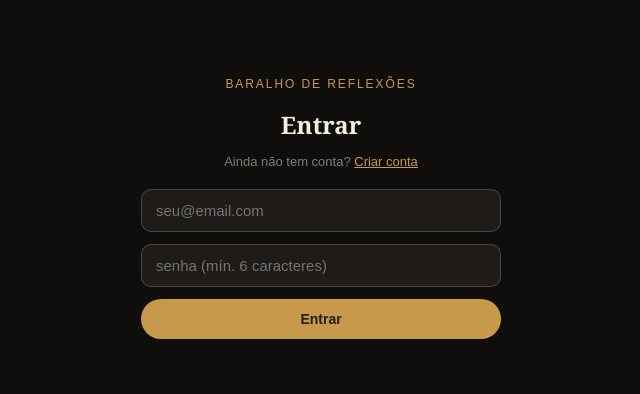
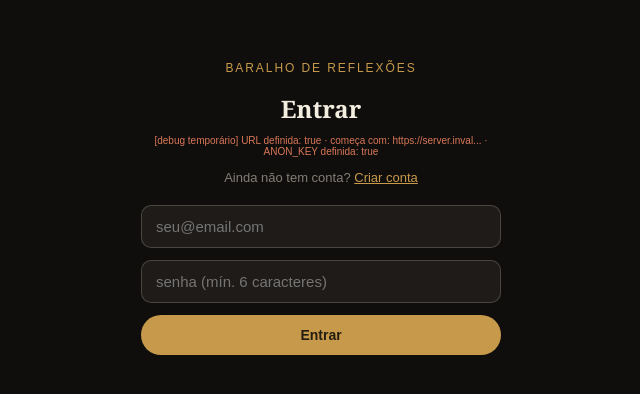
Before and after one commit to decaninii/baralho-reflexoes, a Next.js app: page /login in a window 1280 px wide. Shown: the part 192-586 px from the top of the page, without its empty margins (319-959 px from the left). Built offline with nearby package versions, Linux system fonts and the light colour scheme; no server answers.

Commit message:
buscando forma de entender o problema para criar a conta

```diff
--- a/app/login/page.js
+++ b/app/login/page.js
@@ -45,6 +45,9 @@ export default function LoginPage() {
         <h1 style={{ fontFamily: 'Georgia, serif', fontSize: 24, marginBottom: 6 }}>
           {mode === 'signup' ? 'Criar conta' : 'Entrar'}
         </h1>
+        <p style={{ fontSize: 10, color: '#D97757', marginBottom: 8 }}>
+          [debug temporário] URL definida: {String(Boolean(process.env.NEXT_PUBLIC_SUPABASE_URL))} · começa com: {(process.env.NEXT_PUBLIC_SUPABASE_URL || 'undefined').slice(0, 20)}... · ANON_KEY definida: {String(Boolean(process.env.NEXT_PUBLIC_SUPABASE_ANON_KEY))}
+        </p>
         <p style={{ fontSize: 13, color: 'rgba(244,238,224,0.5)', marginBottom: 20 }}>
           {mode === 'signup' ? (
             <>Já tem conta? <button type="button" onClick={() => { setMode('signin'); setError(''); setMessage(''); }} style={linkBtn}>Entrar</button></>
```
